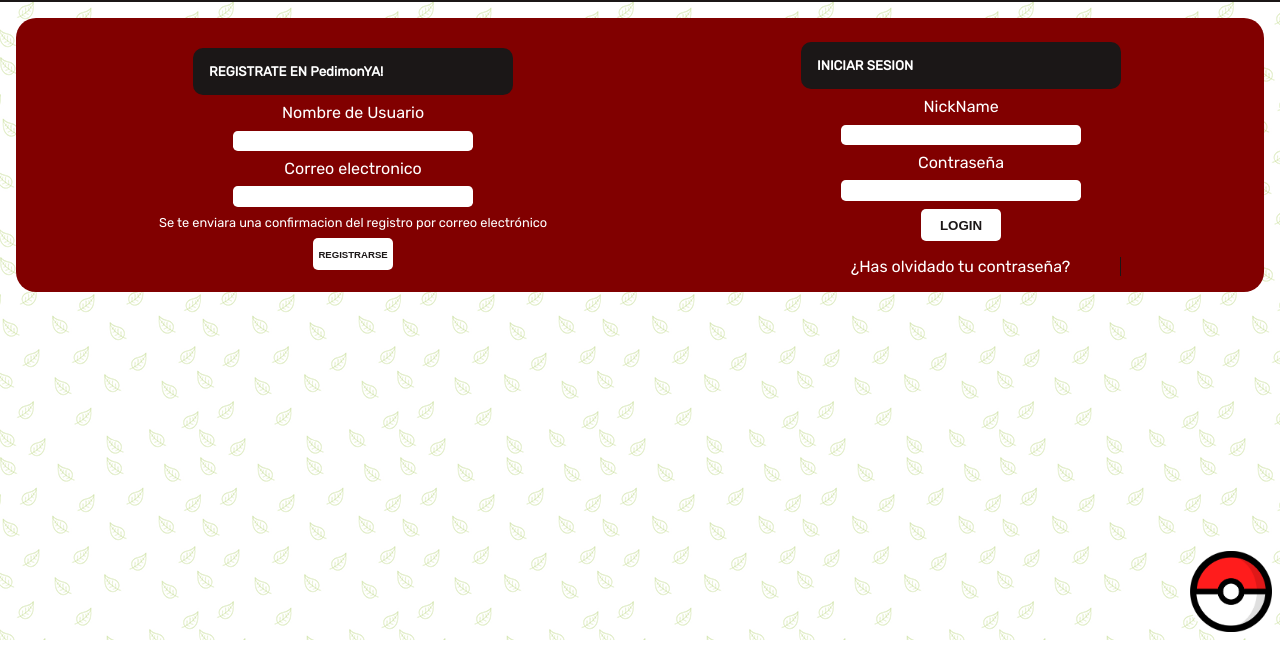
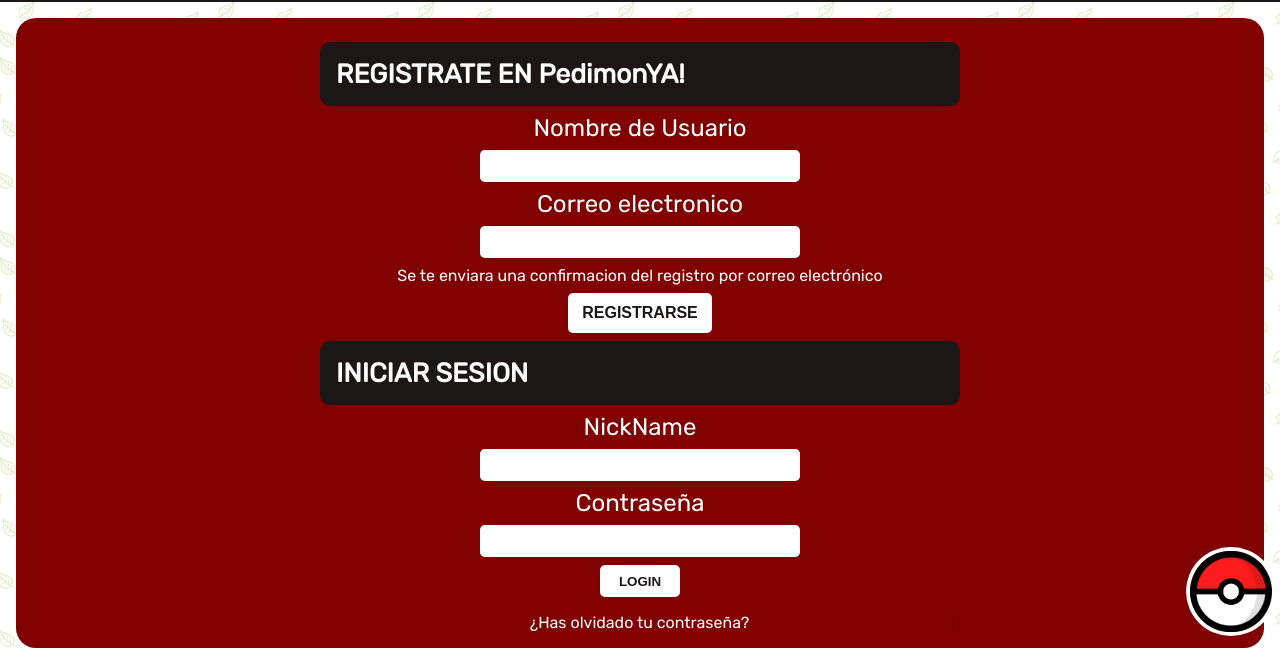
Before and after one commit to Gonveliz/pedimonya, a plain HTML site: page register.html in a window 1280 px wide. Shown: the part 160-808 px from the top of the page. Drawn offline with Linux system fonts and the light colour scheme.

Commit message:
changes in login

```diff
--- a/sass/style.scss
+++ b/sass/style.scss
@@ -897,11 +897,13 @@
             ul{
                 display: flex;
                 flex-direction: column;
-                align-items: center;
-                justify-content: center;
+                p{
+                    font-size: 1.5rem;
+                }
                 li{
                     &:first-child{
                     width: 20em;
+                    font-size: 2rem;
                     }
                 }
                 h5{
@@ -919,8 +921,8 @@
             text-indent: 10px;
         }
         .normal-input{
-            width: 15rem;
-            height: 1.3rem;
+            width: 20rem;
+            height: 2rem;
         }
         .register{
             ul{
@@ -932,11 +934,13 @@
                     margin-top: 0.5rem;
                 }
                 .buy-buttom{
-                    font-size: 0.6rem;
+                    font-size: 1rem;
+                    width: 9rem;
+                    height: 2.5rem;
                 }
             }
             .confirm-email{
-                font-size: 0.8rem;
+                font-size: 1rem;
             }
         }
         .login{
```
Also changed, not shown: css/style.css, 1 other file.
